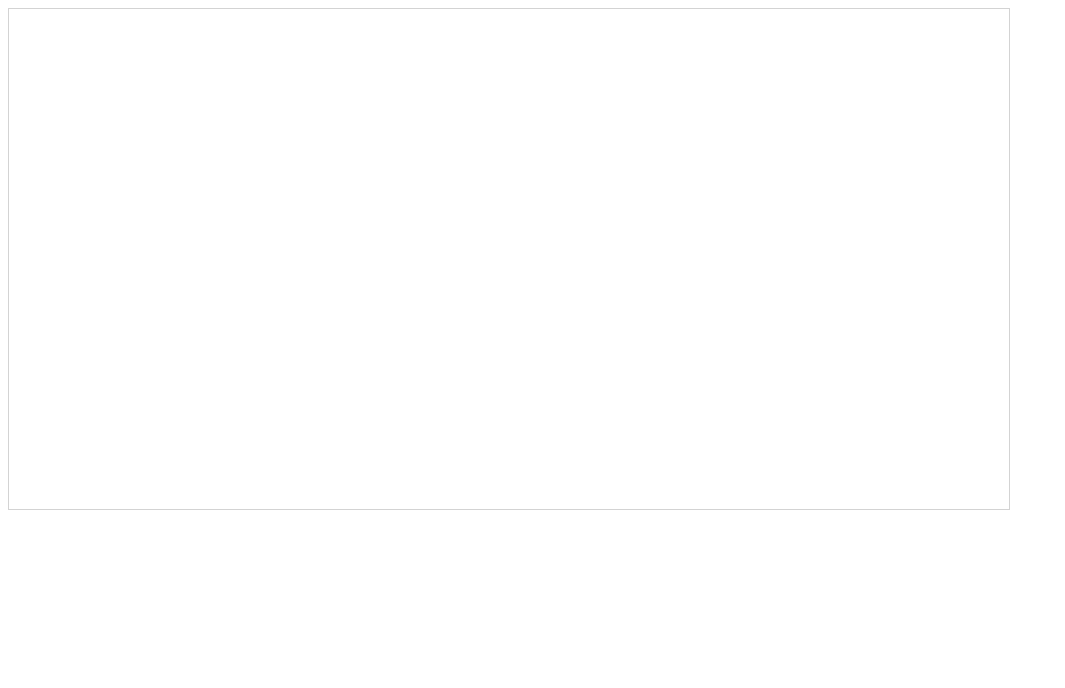
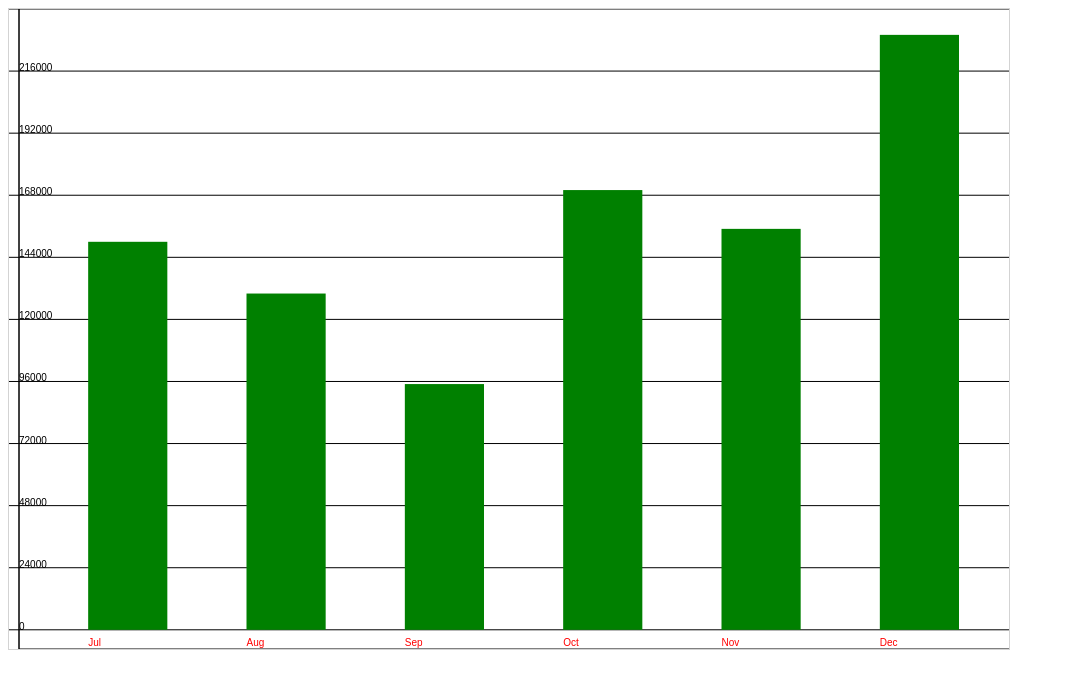
Before and after one commit to rahuldutta2013/HTML-5-Graph, a plain HTML site: page index.html in a window 1280 px wide. Shown: the whole page, without its empty margins (0-1065 px from the left). Drawn offline with nearby package versions, Linux system fonts and the light colour scheme.

Commit message:
coloumn Chart Created

```diff
--- a/index.html
+++ b/index.html
@@ -4,11 +4,12 @@
         <link rel="stylesheet" href="css/canvas.css">
      </head>
 <body>
-    <canvas id="myCanvas" height="500" width="1000"></canvas>
+    <canvas id="myCanvas" ></canvas>
     <script src="https://ajax.googleapis.com/ajax/libs/jquery/3.1.1/jquery.min.js"></script>
     <script src="js/parserManager.js"></script>
     <script src="js/chartManager.js"></script>
     <script src="js/chart.js"></script>
+    <script src="js/axis.js"></script>
     <script src="js/main.js"></script>
 </body>
 </html>
--- a/js/axis.js
+++ b/js/axis.js
@@ -0,0 +1,99 @@
+function Axis(canvasId, canvasHeight, canvasWidth, valOfY) {
+
+    this.axisCalculation = function () {
+        var canvas = document.getElementById('myCanvas'),
+            ctx = canvas.getContext('2d');
+        this.canvasWidth = canvasWidth;
+        this.canvasHeight = canvasHeight;
+        var arrOfValue = [],
+            graphHeight = (this.canvasHeight * 97) / 100,
+            origDist = (this.canvasWidth * 10) / 100;
+
+        //craeting the X axis (0,500)
+        ctx.beginPath();
+        ctx.moveTo(10, this.canvasHeight); //starting point of x-axis(10,500)
+        ctx.lineTo(this.canvasWidth, this.canvasHeight);//ending point of x-axis(1000,500)
+        ctx.stroke();
+
+        //craeting the Y axis (10,0)
+        ctx.beginPath();
+        ctx.moveTo(10, 0); //starting point of y-axis(10,0)
+        ctx.lineTo(10, this.canvasHeight);//ending point of y-axis(10,500)
+        ctx.stroke();
+
+
+
+
+        for (var i = 0; i < valOfY.data.length; i++) { //getting the value x or y for creating axis
+            arrOfValue.push(valOfY.data[i].value);
+        }
+
+
+
+        var gapInYaxis = (graphHeight / 10),
+            text = 0,
+            yaxis = 0,
+            xOrdinate = 0,
+            minVal = Math.min.apply(NaN, arrOfValue),
+            maxVal = Math.max.apply(NaN, arrOfValue),
+
+            minAbs = Math.abs(minVal),
+            maxAbs = Math.abs(maxVal),
+            strMax = JSON.stringify(maxAbs),
+            strMin = JSON.stringify(minAbs),
+            resMax = strMax.split(""),
+            resMin = strMin.split(""),
+            addedValMax = resMax.length,
+            addedValMin = resMin.length,
+
+            limitHigh = Math.pow(10, addedValMax - 2),
+            limitLow = Math.pow(10, addedValMin - 2);
+
+        maxVal += limitHigh;
+        if (minVal > 0) {
+            minVal = 0;
+        } else {
+            minVal -= limitLow;
+        }
+
+        var gap = (maxVal - (minVal)) / 10;
+
+
+        //creating the division for coloumnChart
+        for (var j = 0; j <= 10; j++) {
+            ctx.moveTo(0, yaxis);
+            ctx.lineTo(1000, yaxis);
+            ctx.stroke();
+            ctx.beginPath();
+
+            ctx.fillText(maxVal, 10, yaxis); //writing the value in y-axis
+            maxVal = maxVal - gap;
+            yaxis = yaxis + gapInYaxis;
+        }
+
+
+        var gapInXAxix, xOrdinate = 0;
+        var widthOfBar,
+            x,
+            noOfBar = valOfY.data.length,
+            rightGap = (this.canvasWidth * 5) / 100,
+            gapPlusWidthOfBar = ((this.canvasWidth - rightGap) / noOfBar);
+
+        gapInXAxix = x = widthOfBar = gapPlusWidthOfBar / 2;
+
+        console.log(valOfY.data);
+        for (var p = 0; p < valOfY.data.length; p++) {
+            ctx.fillStyle = "red";
+
+
+            // ctx.fillRect(xOrdinate + x, canvasHeight, widthOfBar, -val);
+            ctx.fillText(valOfY.data[p].label, xOrdinate + x, canvasHeight - ((canvasHeight * .5) / 100)); //writing the value in y-axis
+            xOrdinate = xOrdinate + gapInXAxix + x;
+        }
+
+
+
+
+    }
+
+}
--- a/js/chart.js
+++ b/js/chart.js
@@ -1,22 +1,72 @@
-function Chart(){
-    var renderChart = function(){
-        //code to render charts
-    }
-    this.coloumnChart = function(){
+function Chart() {
+
+    this.coloumnChart = function () {
         return 'yet not decided';
     }
-    this.barChart = function(){
+    this.barChart = function () {
+        return 'yet not decided';
+    }
+    this.piChart = function () {
+        return 'yet not decided';
+    }
+}
 
-    }
-    this.piChart = function(){
+function ColoumnChart() {
+    Chart.call(this);
+    this.coloumnChart = function (valOfY, canvasWidth, canvasHeight) { //overriding the coloumnChart property of its parent class
+        var gapInXAxix,
+            widthOfBar,
+            x,
+            gap,
+            noOfBar = valOfY.length,
+            rightGap = (canvasWidth * 5) / 100,
+            gapPlusWidthOfBar = ((canvasWidth - rightGap) / noOfBar);
+
+        gapInXAxix = x = widthOfBar = gapPlusWidthOfBar / 2;
+
+        var graphHeight = (canvasHeight * 97) / 100,
+            gapInYaxis = (graphHeight / 10),
+            canvas = document.getElementById('myCanvas'),
+            ctx = canvas.getContext('2d'),
+            text = 0,
+            yaxis = 0,
+            xOrdinate = 0,
+            minVal = Math.min.apply(NaN, valOfY),
+            maxVal = Math.max.apply(NaN, valOfY),
+
+            minAbs = Math.abs(minVal),
+            maxAbs = Math.abs(maxVal),
+            strMax = JSON.stringify(maxAbs),
+            strMin = JSON.stringify(minAbs),
+            resMax = strMax.split(""),
+            resMin = strMin.split(""),
+            addedValMax = resMax.length,
+            addedValMin = resMin.length,
+
+            limitHigh = Math.pow(10, addedValMax - 2),
+            limitLow = Math.pow(10, addedValMin - 2);
+
+        maxVal += limitHigh;
+        if (minVal > 0) {
+            minVal = 0;
+        } else {
+            minVal -= limitLow;
+        }
+
+        gap = (maxVal - (minVal)) / 10;
+        console.log(gap);
+
+        //drawing the coloumnChart
+        for (var p = 0; p < valOfY.length; p++) {
+            ctx.fillStyle = "green";
+            if (minVal < 0) {
+                valOfY[p] = valOfY[p] - (minVal);
+            }
+            var val = (gapInYaxis * valOfY[p]) / gap;
+            ctx.fillRect(xOrdinate + x, graphHeight, widthOfBar, -val);
+            xOrdinate = xOrdinate + gapInXAxix + x;
+        }
 
     }
 }
-
-function ColoumnChart(){
-    Chart.call(this);
-    this.coloumnChart = function(){
-        return 'coloumn chart generated';
-    }
-}
-ColoumnChart.prototype = Chart.prototype;
+ColoumnChart.prototype = Chart.prototype; //inheriting the ColoumnChart property from chart class into coloumncahrt class
--- a/js/chartManager.js
+++ b/js/chartManager.js
@@ -1,8 +1,10 @@
 var chartManager = function(dataArr){
-    var myDataArr = [];
+    this.myDataArr = [];
     var dataLength = dataArr.data.length;
     for(var i = 0;i < dataLength;i++){
-        myDataArr.push(dataArr.data[i].value);
+        this.myDataArr.push(dataArr.data[i].value);
     }
-    console.log(myDataArr);
+    // console.log(myDataArr);
+    // var myColoumnChart = new ColoumnChart();
+    // myColoumnChart.coloumnChart(myDataArr);
 }
--- a/js/main.js
+++ b/js/main.js
@@ -1,15 +1,88 @@
+var canvasId = document.getElementById("myCanvas");
+window.addEventListener('load', function(){CanvasResponsive(canvasId)});
+
 $(document).ready(function () {
-    var myParserManager = new parserManager();
+
+     window.addEventListener('resize', function(){CanvasResponsive(canvasId)});
+});
+
+//function to make canvas responsive
+function CanvasResponsive(canvasId){
+
+var myChartManager;
+var data = [];
+
+var myParserManager = new parserManager();
     var myGetData = myParserManager.getData("js/revenue.json");
     myGetData.then(function (resp) {  //try
         myParserManager.myData = resp;
-        var myChartManager = new chartManager(myParserManager.myData);
+        myChartManager = new chartManager(myParserManager.myData);
+        data = myChartManager.myDataArr.slice();
+
+
+
+
+
+
+
+ var canvasWidth;
+    var canvasHeight = 500;
+    if(window.innerWidth > 1000){
+        canvasWidth = 1000;
+    }else{
+        var canvasWidth = (window.innerWidth*90)/100;
+    }
+    canvasHeight = (window.innerHeight * 80)/100;
+
+    canvasId.setAttribute("width", canvasWidth);  //setting responsive width to canvas
+    canvasId.setAttribute("height", canvasHeight);//setting responsive height to canvas
+console.log(data);
+
+
+
+
+    var myAxis = new Axis(canvasId,canvasHeight,canvasWidth,myParserManager.myData);
+    myAxis.axisCalculation();
+
+var myColoumnChart = new ColoumnChart();
+    myColoumnChart.coloumnChart(data,canvasWidth,canvasHeight);
+
+
+
+
+
+
+
+
+
+
+
+        // console.log(data);
+
     })
         .catch(function (err) {  //catch
             console.log(err);
         })
-    var myColChart = new ColoumnChart();
-    console.log(myColChart.coloumnChart());
-    var chart = new Chart();
-    console.log(chart.coloumnChart());
-});
+
+
+
+
+
+
+//     var canvasWidth;
+//     var canvasHeight = 500;
+//     if(window.innerWidth > 1000){
+//         canvasWidth = 1000;
+//     }else{
+//         var canvasWidth = (window.innerWidth*90)/100;
+//     }
+//     canvasHeight = (window.innerHeight * 80)/100;
+
+//     canvasId.setAttribute("width", canvasWidth);  //setting responsive width to canvas
+//     canvasId.setAttribute("height", canvasHeight);//setting responsive height to canvas
+// console.log(data);
+// var myColoumnChart = new ColoumnChart();
+//     myColoumnChart.coloumnChart(data,canvasWidth,canvasHeight);
+
+//     console.log('load');
+}
```
